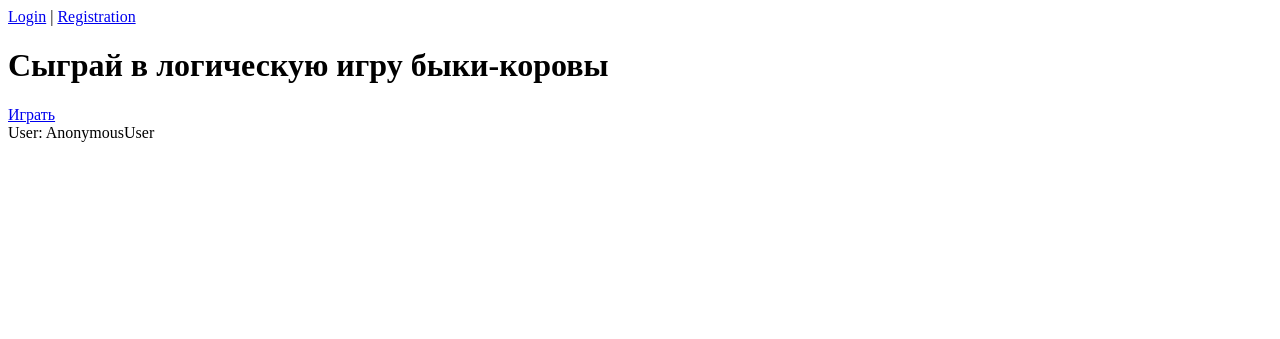
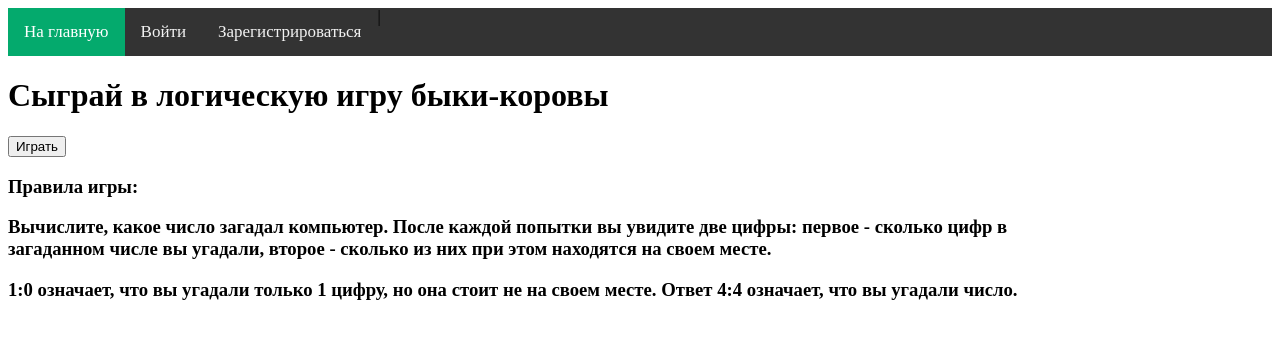
Before and after one commit to Lumes-master/bullscow, a Django app: page / in a window 1280 px wide. Shown: the top 339 px of the page. Run offline with Django 4.2, Linux system fonts and the light colour scheme.

Commit message:
Added logout view and urls. Created base.html and extended it

```diff
--- a/bullscows/bullscows/settings.py
+++ b/bullscows/bullscows/settings.py
@@ -106,7 +106,7 @@ AUTH_PASSWORD_VALIDATORS = [
 # Internationalization
 # https://docs.djangoproject.com/en/4.1/topics/i18n/
 
-LANGUAGE_CODE = 'en-us'
+LANGUAGE_CODE = 'ru'
 
 TIME_ZONE = 'UTC'
 
@@ -119,6 +119,7 @@ USE_TZ = True
 # https://docs.djangoproject.com/en/4.1/howto/static-files/
 
 STATIC_URL = 'static/'
+STATIC_ROOT = os.path.join(BASE_DIR, 'static')
 
 # Default primary key field type
 # https://docs.djangoproject.com/en/4.1/ref/settings/#default-auto-field
--- a/bullscows/bullscows/urls.py
+++ b/bullscows/bullscows/urls.py
@@ -7,6 +7,5 @@ from django.urls import path, include
 urlpatterns = [
     path('admin/', admin.site.urls),
     path('', include('game.urls')),
-    path('users/', include('django.contrib.auth.urls')),
     path('users/', include('users.urls'))
 ]
--- /dev/null
+++ b/bullscows/game/static/game/css/styles.css
@@ -0,0 +1,26 @@
+.topnav {
+  background-color: #333;
+  overflow: hidden;
+}
+
+/* Style the links inside the navigation bar */
+.topnav a {
+  float: left;
+  color: #f2f2f2;
+  text-align: center;
+  padding: 14px 16px;
+  text-decoration: none;
+  font-size: 17px;
+}
+
+/* Change the color of links on hover */
+.topnav a:hover {
+  background-color: #ddd;
+  color: black;
+}
+
+/* Add a color to the active/current link */
+.topnav a.active {
+  background-color: #04AA6D;
+  color: white;
+}
--- /dev/null
+++ b/bullscows/game/templates/game/base.html
@@ -0,0 +1,25 @@
+{% load static %}
+<!DOCTYPE html>
+<html lang="en">
+<head>
+  <link type='text/css' rel="stylesheet" href="{% static 'game/css/styles.css' %}">
+    <meta charset="UTF-8">
+    <title>Title</title>
+</head>
+<body>
+<div class="topnav">
+  <a class="active" href='{% url "game:home" %}'>На главную</a>
+  {% if user.is_authenticated %}
+  <a href="#">{{user.username}}</a>  |<a class = 'last' href="{% url 'users:logout' %}">Выйти</a>
+
+  {% else %}
+  <a class = 'last' href="{% url 'users:login' %}">Войти</a> | <a href="{% url 'users:registration' %}">Зарегистрироваться</a>
+
+{% endif %}
+
+</div>
+
+{% block content %}
+{% endblock  %}
+</body>
+</html>
--- a/bullscows/game/templates/game/index.html
+++ b/bullscows/game/templates/game/index.html
@@ -1,22 +1,21 @@
-<!DOCTYPE html>
-<html lang="en">
-<head>
-    <meta charset="UTF-8">
-    <title>Bullscows</title>
-</head>
-<body>
+{% extends 'game/base.html' %}
 
-{% if user.is_authenticated %}
-<a href="{% url 'logout' %}">Logout</a>
-{% else %}
- <a href="{% url 'users:login' %}">Login</a> | <a href="{% url 'users:registration' %}">Registration</a>
-{% endif %}
+{% block content%}
+
+
 <h1>Сыграй в логическую игру быки-коровы</h1>
 
 <div>
-<a href="{%url 'game:bullscows' %}" > Играть </a>
+
+<a href="{%url 'game:bullscows' %}" >  <button> Играть</button> </a>
 </div>
 
-<div> User: {{user}}</div>
-</body>
-</html>
+<div >
+<h3><p> Правила игры:</p>
+<p style="width:1000px;">
+Вычислите, какое число загадал компьютер. После каждой попытки вы увидите две цифры: первое - сколько цифр в загаданном числе вы угадали,
+второе - сколько из них при этом находятся на своем месте.</p>
+   <p> 1:0 означает, что вы угадали только 1 цифру, но она стоит не на своем месте.
+Ответ 4:4 означает, что вы угадали число.</p> </h3>
+</div>
+{% endblock %}
--- a/bullscows/users/urls.py
+++ b/bullscows/users/urls.py
@@ -5,9 +5,10 @@ app_name = 'users'
 
 urlpatterns = [
     path('login_user/', login_user, name='login'),
-    path('registration/', Register.as_view(), name = 'registration')
+    path('registration/', Register.as_view(), name = 'registration'),
+    path('logout/', logout_user, name = 'logout'),
     # path('login/', login, name = 'login'),
-    # path('logout/', logout, name = 'logout'),
+
     # path('users/', users, name = 'users'),
 
 ]
--- a/bullscows/users/views.py
+++ b/bullscows/users/views.py
@@ -30,8 +30,9 @@ class Register(View):
         return render(request, self.template_name, context)
 
 def logout_user(request):
-    name = "Logout"
-    return render(request, 'users/logout.html', {"name":name})
+    user = request.user
+    logout(request)
+    return redirect('/')
 
 def login_user(request):
     if request.method == 'POST':
```
Also changed, not shown: bullscows/game/templates/game/bullscows.html (+6 -13 lines), bullscows/users/templates/users/login.html (+6 -10 lines), bullscows/db.sqlite3.
